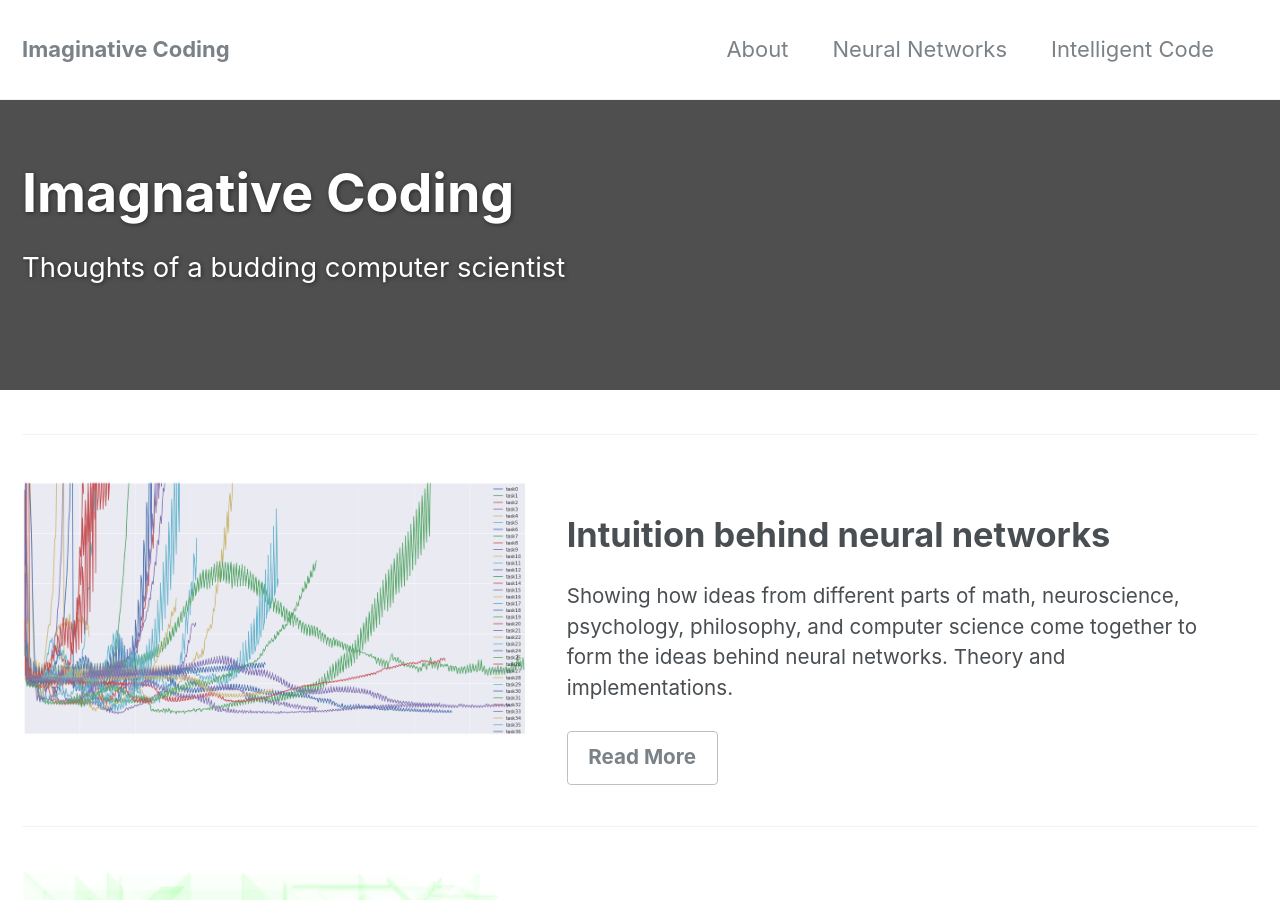
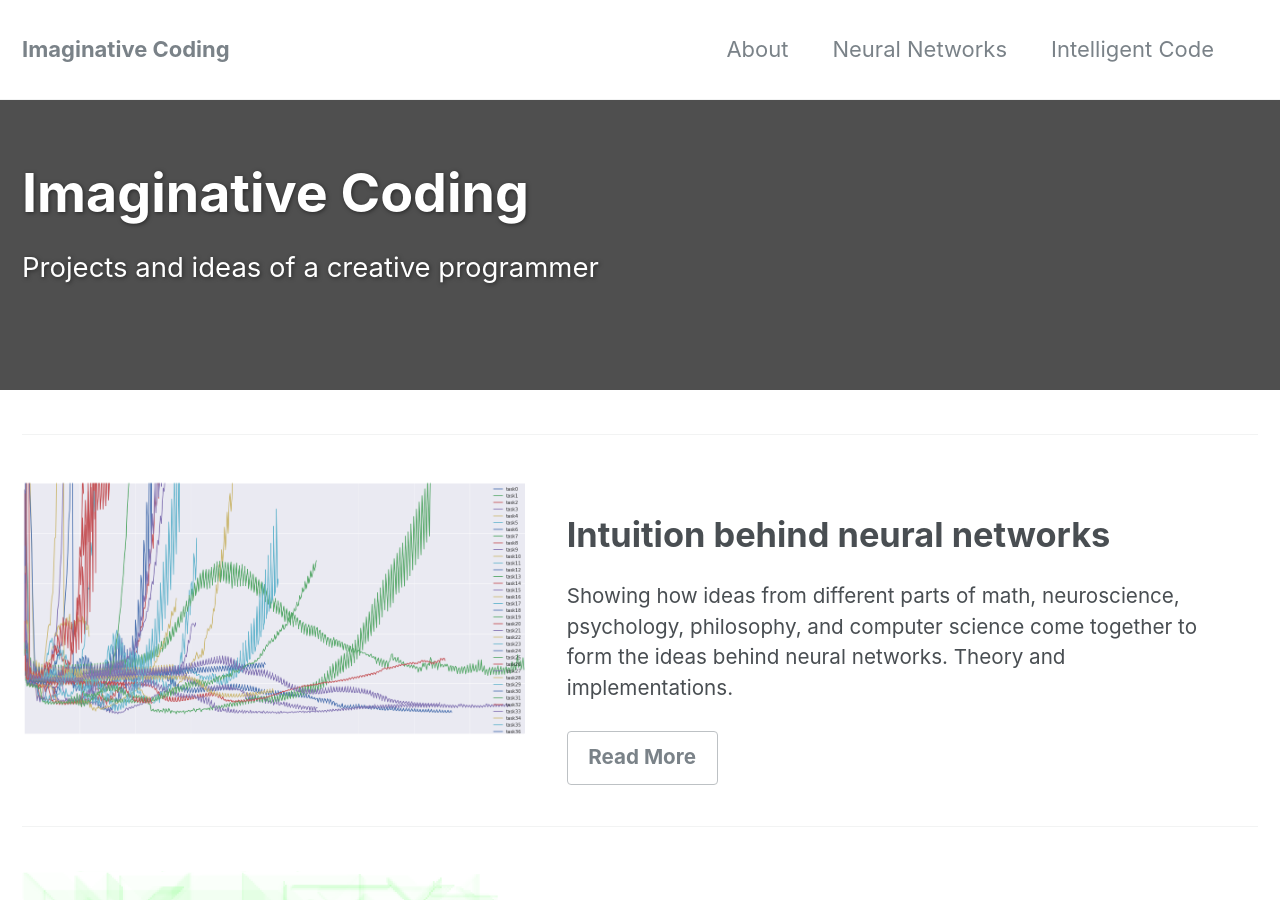
Before and after one commit to benblack769/benblack769.github.io, a Jekyll site: the page built from index.md, in a window 1280 px wide and 900 px high. Built offline with Jekyll 4.4.1, drawn with Linux system fonts in a browser that asks for light colours.

Commit message:
fixed intro text

```diff
--- a/index.md
+++ b/index.md
@@ -1,12 +1,12 @@
 ---
-title: "Imagnative Coding"
+title: "Imaginative Coding"
 layout: splash
 under_construction: false
 header:
   overlay_color: "#000"
   overlay_filter: "0.5"
   overlay_image: /assets/images/unsplash-image-1.jpg
-excerpt: "Thoughts of a budding computer scientist"
+excerpt: "Projects and ideas of a creative programmer"
 intro:
   - excerpt: ''#'hi there again'
 feature_row1:
```
Also changed, not shown: intelligent-code/chess_hybridization.md (+1 -1 lines).
